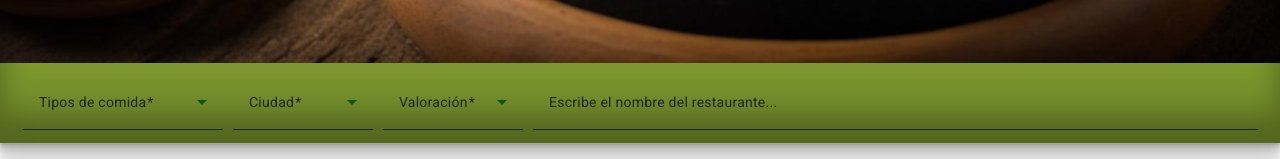
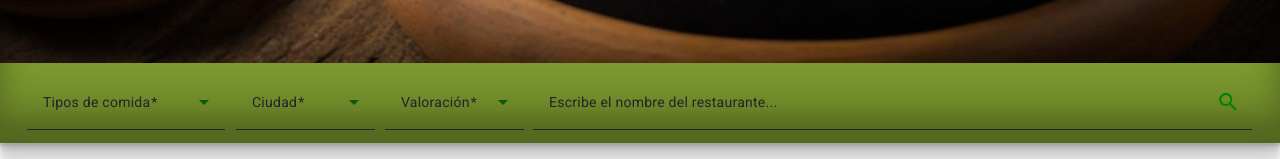
Before and after one commit to gloriafercu/proyecto5_angular_DQchara, an Angular app in the folder frontend/: page /restaurants in a window 1280 px wide. Shown: the part 641-800 px from the top of the page. Built offline with nearby package versions, Linux system fonts and the light colour scheme; data requests are answered from the project's data file.

Commit message:
estilos css cover

```diff
--- a/frontend/src/app/restaurants/restaurant-detail/restaurant-detail.component.css
+++ b/frontend/src/app/restaurants/restaurant-detail/restaurant-detail.component.css
@@ -37,7 +37,7 @@ mat-grid-tile div {
 
 .type-food mat-icon {
   padding-right: 35px;
-  color: var(--primary__color);
+  color: var(--primary_color);
 }
 
 .container-comments {
--- a/frontend/src/app/restaurants/restaurant-list/restaurant-list.component.css
+++ b/frontend/src/app/restaurants/restaurant-list/restaurant-list.component.css
@@ -28,7 +28,7 @@
     width: 100%;
     height: 100px;
     margin: 0 auto;
-    padding: 0 15px;
+    padding: 0 20px;
 }
 
 .container1{
@@ -49,6 +49,10 @@
 }
 .container2 .input {
     width: 100%;
+}
+
+.container2 .input mat-icon {
+    color: green;
 }
 
 
--- a/frontend/src/app/restaurants/restaurant-list/restaurant-list.component.html
+++ b/frontend/src/app/restaurants/restaurant-list/restaurant-list.component.html
@@ -50,6 +50,7 @@
             <mat-form-field class="input">
                 <mat-label>Escribe el nombre del restaurante...</mat-label>
                 <input matInput maxlength="100">
+                <mat-icon matSuffix>search</mat-icon>
             </mat-form-field>
         </div>
     </div>
```
